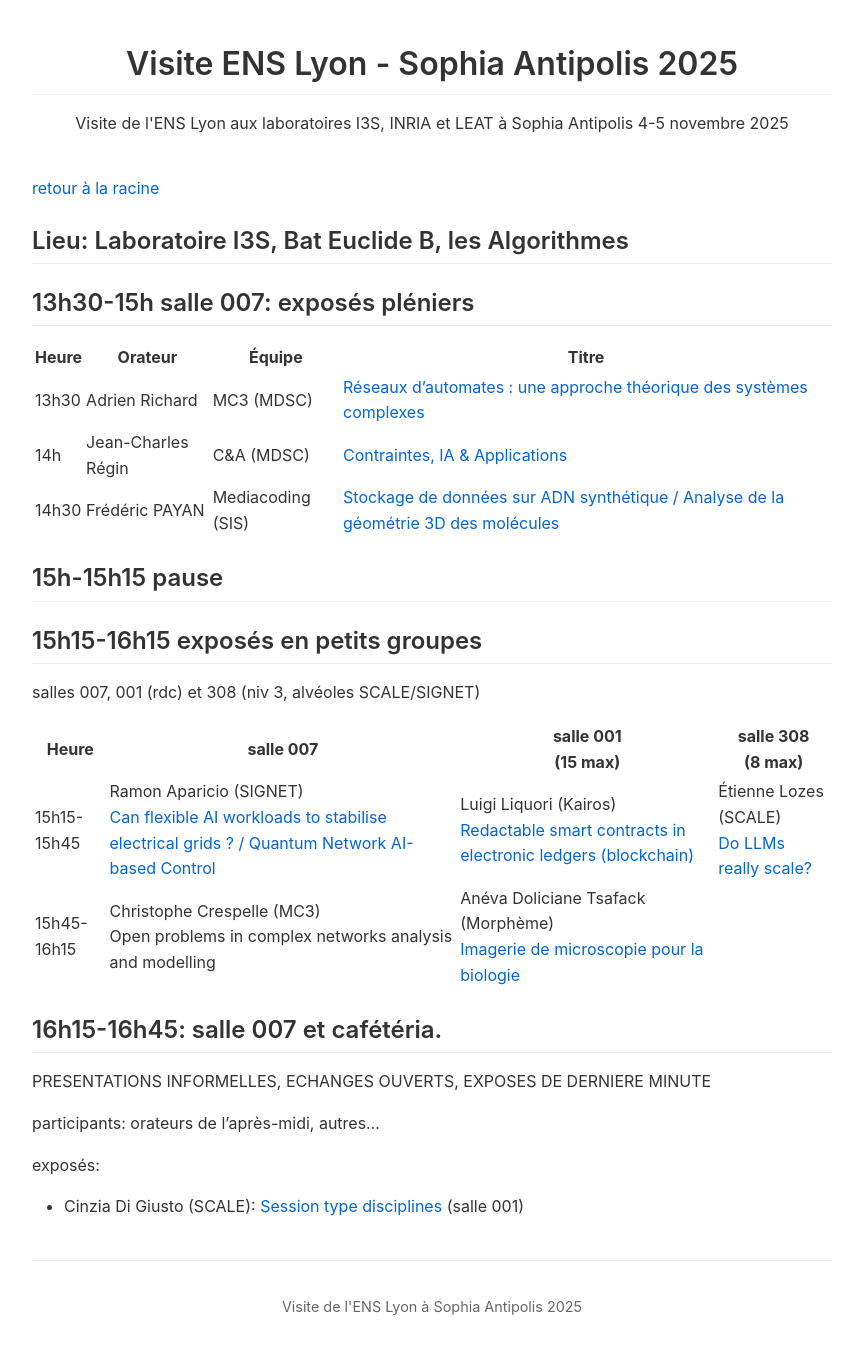
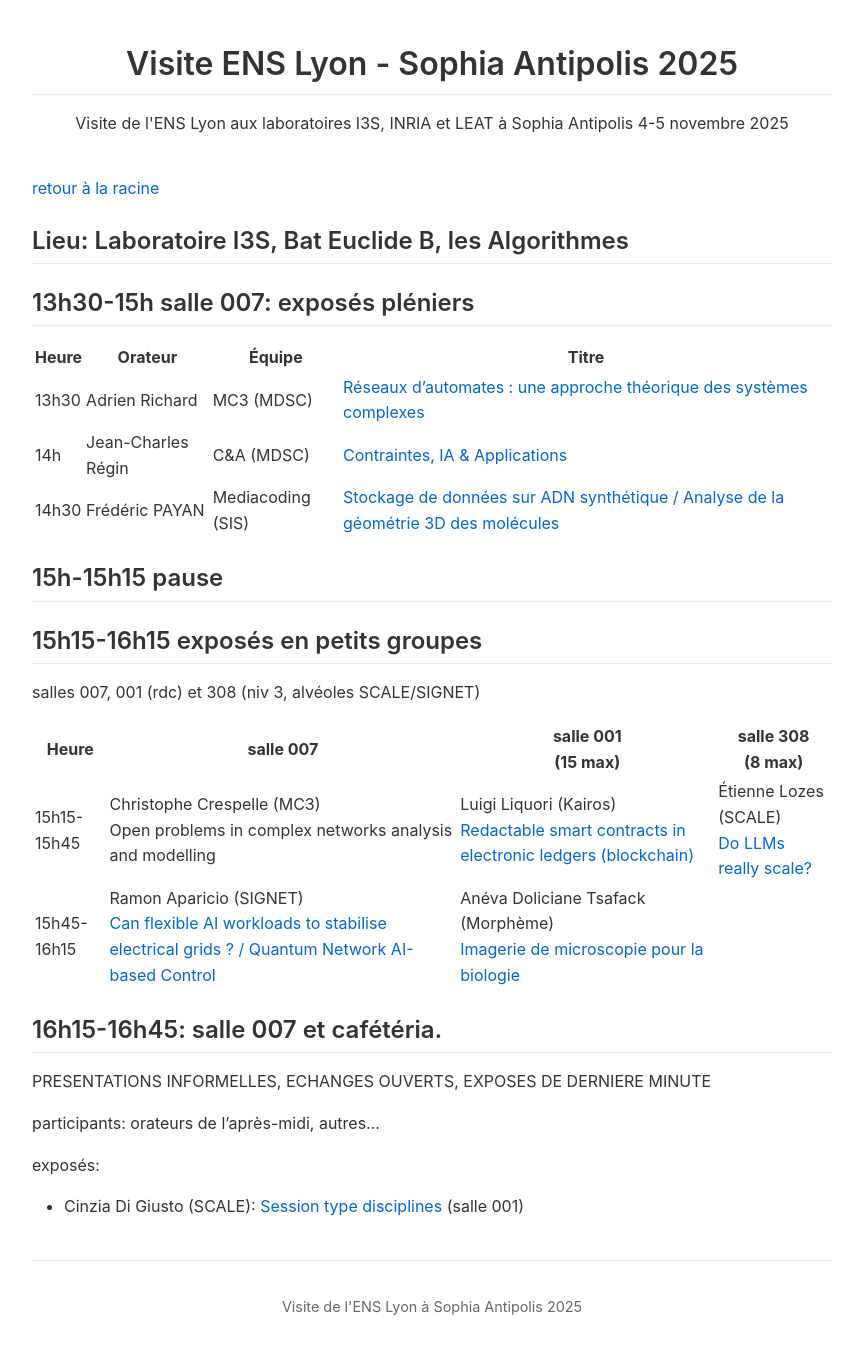
Before and after one commit to etiloz/visite-ens-lyon-sophia-2025.github.io, a Jekyll site: the page built from algorithmes/index.md, in a window 1280 px wide. Shown: the whole page, without its empty margins (208-1071 px from the left). Built offline with Jekyll 4.4.1, drawn with Linux system fonts in a browser that asks for light colours.

Commit message:
resumes Ramon

```diff
--- a/algorithmes/index.md
+++ b/algorithmes/index.md
@@ -22,8 +22,8 @@ salles 007, 001 (rdc) et 308 (niv 3, alvéoles SCALE/SIGNET)
 
 |Heure|salle 007 | salle 001 <br> (15 max) | salle 308 <br> (8 max)
 |-----|----------|-----------|----------
-|15h15-15h45|Ramon Aparicio (SIGNET) <br> [Can flexible AI workloads to stabilise electrical grids ? / Quantum Network AI-based Control ](resumes/ramon-aparicio2.txt) |Luigi Liquori (Kairos) <br> [Redactable smart contracts in electronic ledgers (blockchain)](resumes/luigi-liquori.txt)|Étienne Lozes (SCALE) <br> [Do LLMs really scale?](resumes/etienne-lozes.txt)
-|15h45-16h15|Christophe Crespelle (MC3) <br> Open problems in complex networks analysis and modelling|Anéva Doliciane Tsafack (Morphème) <br> [Imagerie de microscopie pour la biologie](resumes/aneva-doliciane-tsafack.txt)|
+|15h15-15h45|Christophe Crespelle (MC3) <br> Open problems in complex networks analysis and modelling|Luigi Liquori (Kairos) <br> [Redactable smart contracts in electronic ledgers (blockchain)](resumes/luigi-liquori.txt)|Étienne Lozes (SCALE) <br> [Do LLMs really scale?](resumes/etienne-lozes.txt)
+|15h45-16h15|Ramon Aparicio (SIGNET) <br> [Can flexible AI workloads to stabilise electrical grids ? / Quantum Network AI-based Control ](resumes/ramon-aparicio2.txt) |Anéva Doliciane Tsafack (Morphème) <br> [Imagerie de microscopie pour la biologie](resumes/aneva-doliciane-tsafack.txt)|
 
 
 
```
Also changed, not shown: algorithmes/resumes/ramon-aparicio.md (added, +17 -0 lines), algorithmes/resumes/ramon-aparicio.txt (added).
